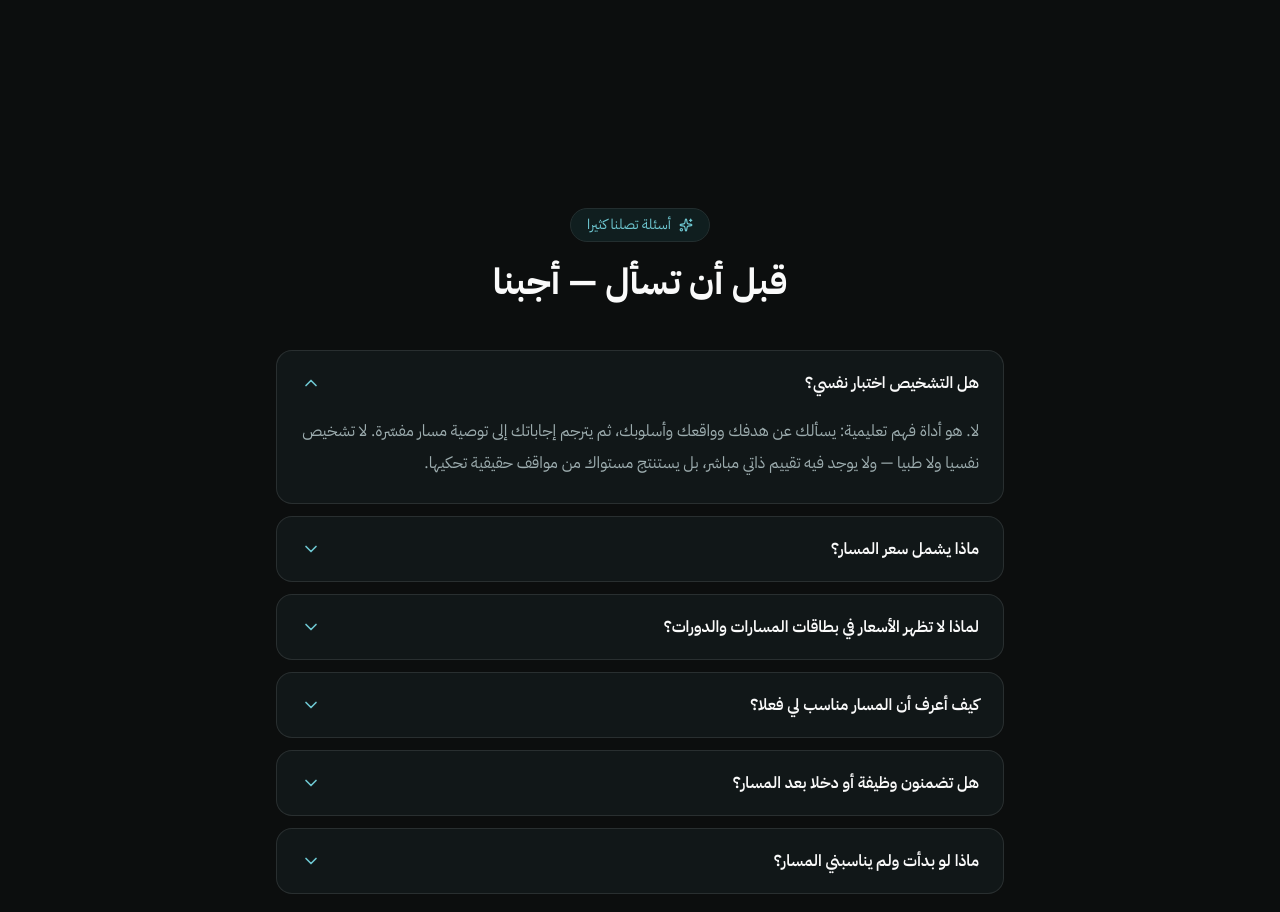
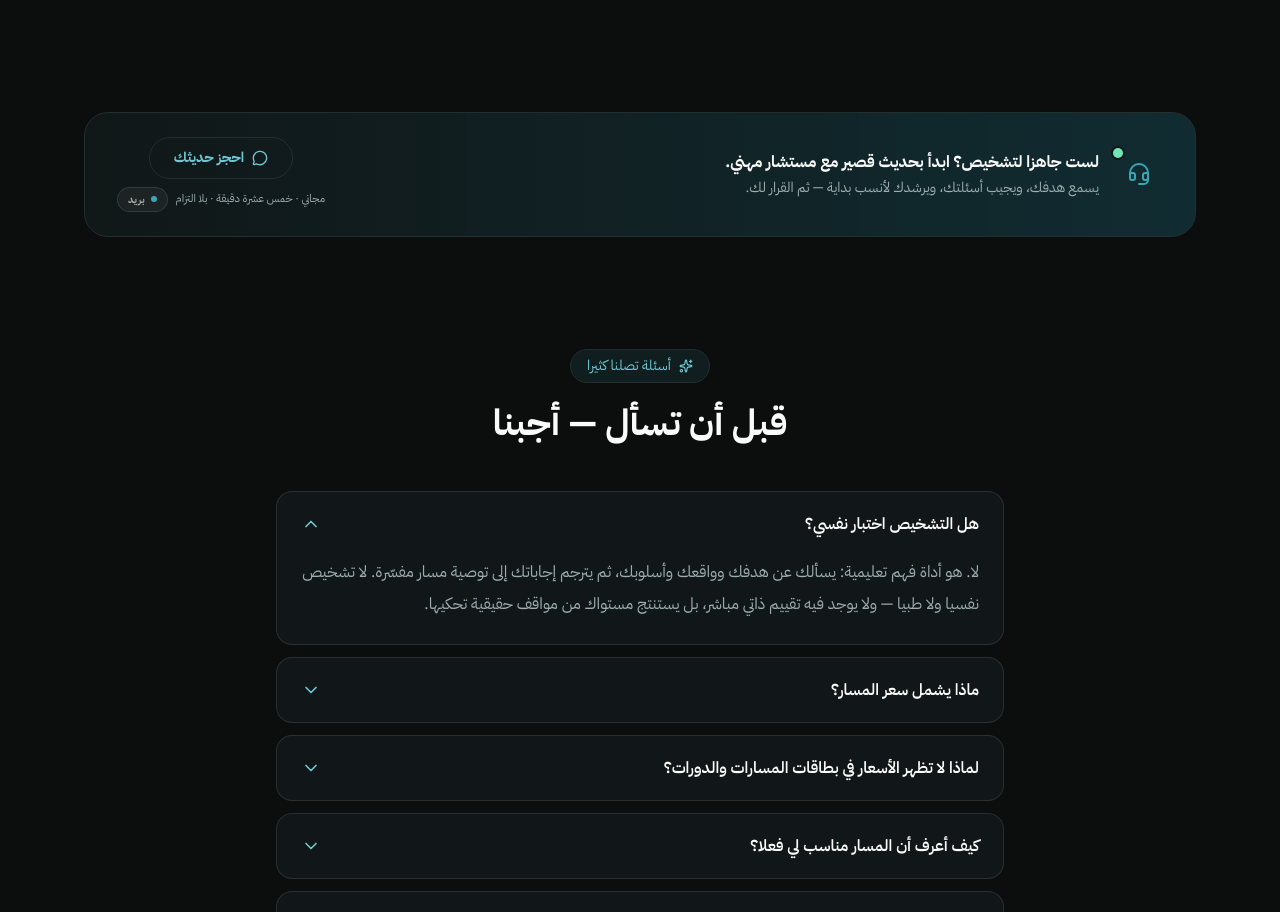
Before and after one commit to Suhaiblafi1/WajeezAcademy, a React (Vite) app: page / in a window 1280 px wide. Shown: the part 4972-5884 px from the top of the page. Built offline with nearby package versions, Linux system fonts and the light colour scheme.

Commit message:
قناة المستشار المهني في الرئيسية: زر عائم زجاجي يظهر بعد التمرير وشريط هادئ بعد القصص وشارة قناة عصرية

```diff
--- a/src/pages/Home.tsx
+++ b/src/pages/Home.tsx
@@ -5,7 +5,7 @@ import {
   FileCheck, Quote, ChevronDown, Menu, X, ArrowLeft,
   Clock, User, Award, GraduationCap, Building2, Landmark,
   CheckCircle2, Play, Flame, ChevronLeft, ChevronRight, BookOpen,
-  Users, Mail
+  Users, Mail, MessageCircle, Headset
 } from 'lucide-react'
 import { bestsellers, pathwayById } from '@/data/pathways'
 import { bestsellerCourses, courseById, courseCategories, pathwayTrainers, weeksLabel, type Course } from '@/data/courses'
@@ -1181,9 +1181,97 @@ function MobileCtaBar() {
   )
 }
 
+/* ───────────────── المستشار المهني — قناة إنسانية هادئة لا تزاحم المؤشر ───────────────── */
+const ADVISOR_MSG = 'مرحبا، زرت أكاديمي وجيز وأريد حديثا قصيرا مع مستشار مهني قبل أن أبدأ تشخيصي.'
+
+function advisorHref() {
+  return CONTACT.whatsapp
+    ? `https://wa.me/${CONTACT.whatsapp}?text=${encodeURIComponent(ADVISOR_MSG)}`
+    : `mailto:${CONTACT.email}?subject=${encodeURIComponent('أكاديمي وجيز — حديث مع مستشار')}&body=${encodeURIComponent(ADVISOR_MSG)}`
+}
+
+/* شارة قناة عصرية — نقطة حية متدرجة لا شعار أخضر تقليدي */
+function ChannelBadge() {
+  const isWhatsApp = Boolean(CONTACT.whatsapp)
+  return (
+    <span className="inline-flex items-center gap-1.5 rounded-full border border-white/10 bg-white/[0.05] px-2.5 py-1 text-[10px] font-bold text-white/60">
+      <span className={`h-1.5 w-1.5 rounded-full ${isWhatsApp ? 'bg-gradient-to-br from-emerald-300 to-teal' : 'bg-teal'}`} />
+      {isWhatsApp ? 'واتساب' : 'بريد'}
+    </span>
+  )
+}
+
+/* زر عائم زجاجي — يظهر بعد أول تمرير، ولا يغطي شريط الجوال السفلي */
+function AdvisorFloat() {
+  const [visible, setVisible] = useState(false)
+  useEffect(() => {
+    const onScroll = () => setVisible(window.scrollY > 600)
+    onScroll()
+    window.addEventListener('scroll', onScroll, { passive: true })
+    return () => window.removeEventListener('scroll', onScroll)
+  }, [])
+  const isWhatsApp = Boolean(CONTACT.whatsapp)
+  return (
+    <a
+      href={advisorHref()}
+      target={isWhatsApp ? '_blank' : undefined}
+      rel={isWhatsApp ? 'noreferrer' : undefined}
+      aria-hidden={!visible}
+      aria-label="تحدث مع مستشار مهني"
+      className={`group fixed bottom-24 left-4 z-40 flex items-center gap-3 rounded-full border border-white/10 bg-[#12343B]/85 py-2 pl-4 pr-2 shadow-[0_12px_40px_-12px_rgba(56,167,180,0.45)] backdrop-blur-xl transition-all duration-300 hover:border-teal/50 md:bottom-6 md:left-6 ${visible ? 'translate-y-0 opacity-100' : 'pointer-events-none translate-y-4 opacity-0'}`}
+    >
+      <span className="relative grid h-10 w-10 place-items-center rounded-full bg-gradient-to-br from-teal to-[#247B84] text-[#08272B]">
+        <Headset className="h-5 w-5" />
+        <span className="absolute -left-0.5 -top-0.5 h-2.5 w-2.5 rounded-full bg-emerald-300 ring-2 ring-[#0D0D0D]" />
+      </span>
+      <span className="hidden text-right sm:block">
+        <span className="block text-xs font-black leading-4">تحدث مع مستشار مهني</span>
+        <span className="block text-[10px] leading-4 text-white/55">مجاني · بلا التزام</span>
+      </span>
+      <ChevronLeft className="hidden h-4 w-4 text-teal-light transition-transform group-hover:-translate-x-0.5 sm:block" />
+    </a>
+  )
+}
+
+/* شريط رفيع بعد القصص — لحظة الاقتناع العاطفي يجد فيها المتردد طمأنة بشرية */
+function AdvisorStrip() {
+  const isWhatsApp = Boolean(CONTACT.whatsapp)
+  return (
+    <section className="mx-auto max-w-6xl px-5 pb-4">
+      <div className="reveal flex flex-col items-center justify-between gap-5 rounded-3xl border border-teal/20 bg-gradient-to-l from-[#12343B]/80 to-card px-6 py-6 md:flex-row md:px-8">
+        <div className="flex items-center gap-4 text-center md:text-right">
+          <span className="relative hidden h-12 w-12 shrink-0 place-items-center rounded-2xl bg-teal/12 text-teal md:grid">
+            <Headset className="h-6 w-6" />
+            <span className="absolute -left-0.5 -top-0.5 h-2.5 w-2.5 rounded-full bg-emerald-300 ring-2 ring-card" />
+          </span>
+          <div>
+            <p className="font-bold">لست جاهزا لتشخيص؟ ابدأ بحديث قصير مع مستشار مهني.</p>
+            <p className="mt-1 text-sm text-muted-foreground">يسمع هدفك، ويجيب أسئلتك، ويرشدك لأنسب بداية — ثم القرار لك.</p>
+          </div>
+        </div>
+        <div className="flex shrink-0 flex-col items-center gap-2">
+          <a
+            href={advisorHref()}
+            target={isWhatsApp ? '_blank' : undefined}
+            rel={isWhatsApp ? 'noreferrer' : undefined}
+            className="inline-flex items-center gap-2 rounded-full border border-teal/40 bg-teal/10 px-6 py-2.5 text-sm font-bold text-teal-light transition hover:bg-teal/20"
+          >
+            <MessageCircle className="h-4 w-4" />
+            احجز حديثك
+          </a>
+          <p className="flex items-center gap-2 text-[11px] text-muted-foreground">
+            مجاني · خمس عشرة دقيقة · بلا التزام
+            <ChannelBadge />
+          </p>
+        </div>
+      </div>
+    </section>
+  )
+}
+
 /* ───────────────── page ─────────────────
    الترتيب المعتمد: بطل واضح ← مؤشر وجيز ← كيف تعمل الرحلة ← شركاء (دليل ثقة مبكر)
-   ← مخرجات التعلم ← ستة مسارات مميزة ← أربع دورات مميزة ← قصص حقيقية ← أسئلة ← دعوة أخيرة */
+   ← مخرجات التعلم ← مسارات ودورات مميزة ← قصص حقيقية ← شريط مستشار ← أسئلة ← دعوة أخيرة + زر مستشار عائم */
 export default function Home() {
   useReveal()
   const topRef = useRef<HTMLDivElement>(null)
@@ -1203,11 +1291,13 @@ export default function Home() {
         <ImageBand />
         <Bestsellers />
         <Stories />
+        <AdvisorStrip />
         <Faq />
         <FinalCta />
       </div>
       {/* تعويض ارتفاع شريط الدعوة الثابت على الجوال */}
       <div className="h-20 md:hidden" />
+      <AdvisorFloat />
       <MobileCtaBar />
       <Footer />
     </div>
```
